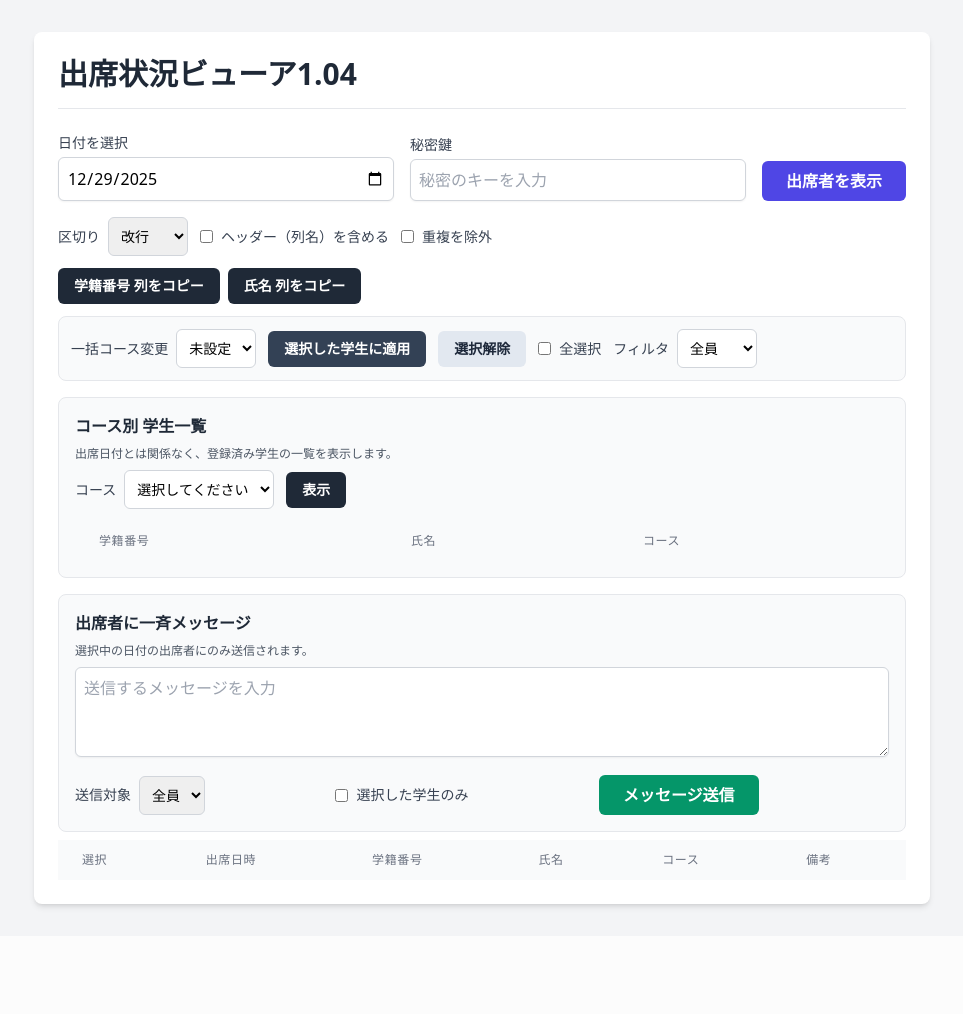
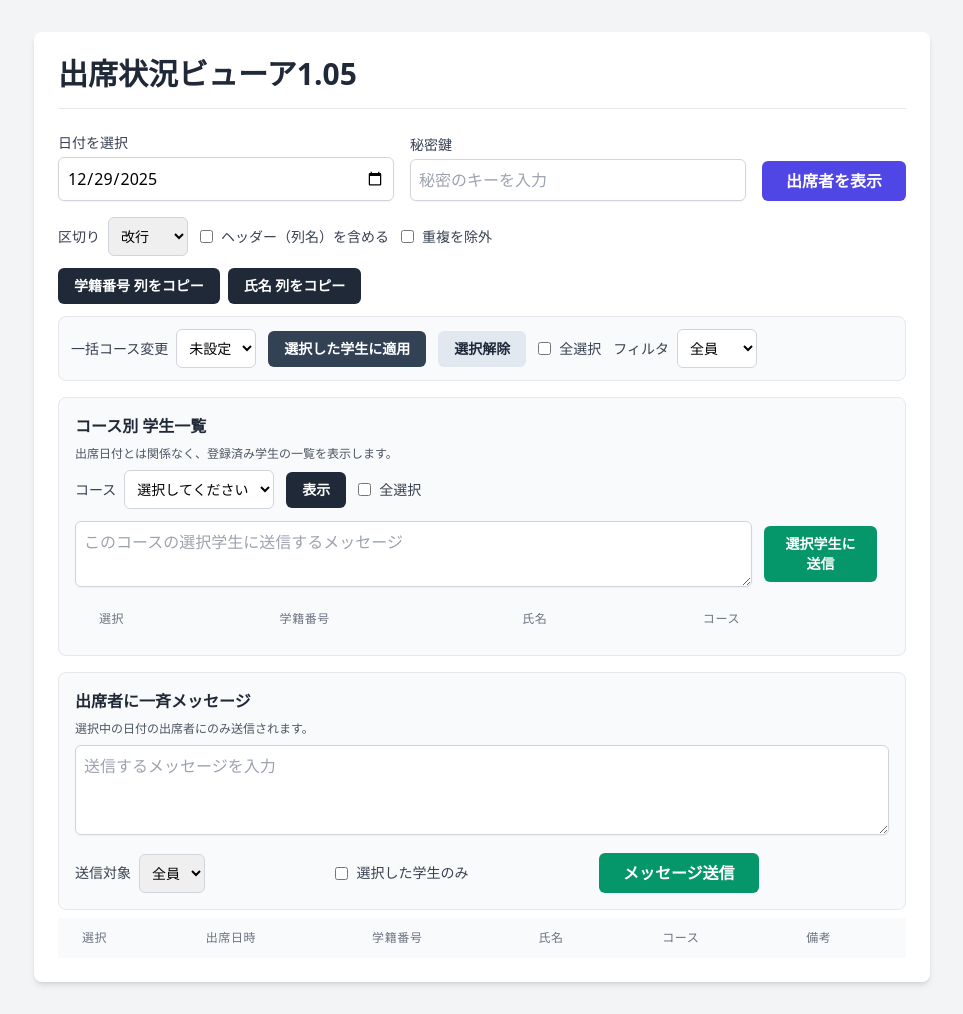
Before and after one commit to miiichiii/line-anatomy-bot, a Flask app: page /viewer in a window 1280 px wide. Shown: the whole page, without its empty margins (158-1121 px from the left). Before the commit the page ends 910 px from the top, so only its background shows below. Run offline with Flask 3, Linux system fonts and the light colour scheme; lists and menus that the app fills with data are empty; some libraries are stand-ins or nearby versions.

Commit message:
Allow messaging from course roster and bump to 1.05

```diff
--- a/app.py
+++ b/app.py
@@ -349,6 +349,7 @@ def students_by_course():
         for doc in docs:
             data = doc.to_dict() or {}
             results.append({
+                "user_id": doc.id,
                 "student_id": data.get('student_id', 'N/A'),
                 "name": data.get('name', 'N/A'),
                 "course": data.get('course', course)
@@ -358,6 +359,42 @@ def students_by_course():
     except Exception as e:
         logging.error(f"学生一覧取得エラー: {e}")
         return jsonify({"error": f"取得中にエラーが発生しました: {e}"}), 500
+
+# ★★★★★★★★★★★★★★★★★★★★★★★★★★★★★★★★★★★★★★★★★★★★★★★★★★★
+# ★【新規追加】学生一覧から選択した学生へメッセージ送信するAPIルート ★
+# ★★★★★★★★★★★★★★★★★★★★★★★★★★★★★★★★★★★★★★★★★★★★★★★★★★★
+@app.route("/send_message_students", methods=["POST"])
+def send_message_students():
+    data = request.get_json(silent=True) or {}
+    secret_key = data.get('key')
+    if secret_key != EXPORT_SECRET_KEY:
+        return jsonify({"error": "アクセス権がありません。"}), 403
+
+    message = (data.get('message') or '').strip()
+    user_ids = data.get('user_ids') or []
+    if not message:
+        return jsonify({"error": "メッセージが空です。"}), 400
+    if not isinstance(user_ids, list) or not user_ids:
+        return jsonify({"error": "送信対象が指定されていません。"}), 400
+
+    # 重複除外（順序維持）
+    seen = set()
+    targets = []
+    for uid in user_ids:
+        if not uid or uid in seen:
+            continue
+        seen.add(uid)
+        targets.append(uid)
+
+    failed = 0
+    for uid in targets:
+        try:
+            line_bot_api.push_message(uid, TextSendMessage(text=message))
+        except Exception as e:
+            logging.error(f"メッセージ送信エラー: {uid} {e}")
+            failed += 1
+
+    return jsonify({"sent": len(targets) - failed, "target": len(targets), "failed": failed})
 
 # --- メッセージハンドラ (省略... 変更なし) ---
 @handler.add(MessageEvent, message=TextMessage)
--- a/templates/viewer.html
+++ b/templates/viewer.html
@@ -3,12 +3,12 @@
 <head>
     <meta charset="UTF-8">
     <meta name="viewport" content="width=device-width, initial-scale=1.0">
-    <title>出席状況ビューア1.04</title>
+    <title>出席状況ビューア1.05</title>
     <script src="https://cdn.tailwindcss.com"></script>
 </head>
 <body class="bg-gray-100 min-h-screen flex flex-col items-center p-4 sm:p-8 font-sans">
     <div class="w-full max-w-4xl bg-white rounded-lg shadow-md p-6">
-        <h1 class="text-2xl sm:text-3xl font-bold text-gray-800 mb-6 border-b pb-4">出席状況ビューア1.04</h1>
+        <h1 class="text-2xl sm:text-3xl font-bold text-gray-800 mb-6 border-b pb-4">出席状況ビューア1.05</h1>
 
         <!-- Controls -->
         <div class="flex flex-col sm:flex-row sm:items-end gap-4 mb-4">
@@ -106,12 +106,25 @@
                 <button id="roster-fetch" class="w-full sm:w-auto bg-gray-800 text-white text-sm font-semibold py-2 px-4 rounded-md hover:bg-gray-900">
                     表示
                 </button>
+                <label class="inline-flex items-center gap-2 text-sm text-gray-700">
+                    <input type="checkbox" id="roster-select-all" class="rounded border-gray-300">
+                    全選択
+                </label>
                 <div id="roster-status" class="text-sm text-gray-600"></div>
+            </div>
+            <div class="flex flex-col sm:flex-row sm:items-center gap-3 mt-3">
+                <textarea id="roster-message" rows="2" placeholder="このコースの選択学生に送信するメッセージ"
+                    class="w-full p-2 border border-gray-300 rounded-md shadow-sm focus:ring-indigo-500 focus:border-indigo-500"></textarea>
+                <button id="roster-send" class="w-full sm:w-auto bg-emerald-600 text-white text-sm font-semibold py-2 px-4 rounded-md hover:bg-emerald-700">
+                    選択学生に送信
+                </button>
+                <div id="roster-send-status" class="text-sm text-gray-600"></div>
             </div>
             <div class="overflow-x-auto mt-3">
                 <table class="min-w-full divide-y divide-gray-200 select-none">
                     <thead class="bg-gray-50">
                         <tr>
+                            <th class="px-6 py-3 text-left text-xs font-medium text-gray-500 uppercase tracking-wider">選択</th>
                             <th class="px-6 py-3 text-left text-xs font-medium text-gray-500 uppercase tracking-wider">学籍番号</th>
                             <th class="px-6 py-3 text-left text-xs font-medium text-gray-500 uppercase tracking-wider">氏名</th>
                             <th class="px-6 py-3 text-left text-xs font-medium text-gray-500 uppercase tracking-wider">コース</th>
@@ -208,6 +221,10 @@
         const rosterFetchBtn = document.getElementById('roster-fetch');
         const rosterStatus = document.getElementById('roster-status');
         const rosterBody = document.getElementById('roster-body');
+        const rosterSelectAll = document.getElementById('roster-select-all');
+        const rosterMessage = document.getElementById('roster-message');
+        const rosterSendBtn = document.getElementById('roster-send');
+        const rosterSendStatus = document.getElementById('roster-send-status');
 
         const messageText = document.getElementById('message-text');
         const sendMessageBtn = document.getElementById('send-message');
@@ -497,6 +514,16 @@
         // --- course roster ---
         function buildRosterRow(student) {
             const tr = document.createElement('tr');
+            tr.dataset.userId = student.user_id;
+
+            const tdSelect = document.createElement('td');
+            tdSelect.className = 'px-6 py-4 whitespace-nowrap text-sm text-gray-900';
+            const chk = document.createElement('input');
+            chk.type = 'checkbox';
+            chk.className = 'roster-select rounded border-gray-300';
+            chk.dataset.userId = student.user_id;
+            tdSelect.appendChild(chk);
+            tr.appendChild(tdSelect);
 
             const tdId = document.createElement('td');
             tdId.className = 'px-6 py-4 whitespace-nowrap text-sm text-gray-900';
@@ -534,6 +561,7 @@
             rosterStatus.textContent = '取得中...';
             rosterStatus.className = 'text-sm text-blue-600';
             rosterBody.innerHTML = '';
+            rosterSelectAll.checked = false;
 
             try {
                 const response = await fetch(`/students_by_course?course=${encodeURIComponent(course)}&key=${encodeURIComponent(secretKey)}`);
@@ -564,6 +592,70 @@
 
         rosterFetchBtn.addEventListener('click', fetchRoster);
         rosterCourse.addEventListener('change', fetchRoster);
+
+        rosterSelectAll.addEventListener('change', () => {
+            const checked = rosterSelectAll.checked;
+            const boxes = rosterBody.querySelectorAll('input.roster-select');
+            boxes.forEach(b => { b.checked = checked; });
+        });
+
+        rosterSendBtn.addEventListener('click', async () => {
+            const secretKey = secretKeyInput.value;
+            const message = rosterMessage.value.trim();
+            const boxes = Array.from(rosterBody.querySelectorAll('input.roster-select')).filter(b => b.checked);
+            const userIds = boxes.map(b => b.dataset.userId);
+
+            if (!secretKey) {
+                rosterSendStatus.textContent = '秘密鍵を入力してください。';
+                rosterSendStatus.className = 'text-sm text-red-600';
+                return;
+            }
+            if (!message) {
+                rosterSendStatus.textContent = 'メッセージを入力してください。';
+                rosterSendStatus.className = 'text-sm text-red-600';
+                return;
+            }
+            if (userIds.length === 0) {
+                rosterSendStatus.textContent = '送信対象を選択してください。';
+                rosterSendStatus.className = 'text-sm text-red-600';
+                return;
+            }
+            if (!window.confirm(`選択した ${userIds.length} 名に送信します。よろしいですか？`)) {
+                return;
+            }
+
+            rosterSendStatus.textContent = '送信中...';
+            rosterSendStatus.className = 'text-sm text-blue-600';
+
+            try {
+                const response = await fetch('/send_message_students', {
+                    method: 'POST',
+                    headers: { 'Content-Type': 'application/json' },
+                    body: JSON.stringify({
+                        key: secretKey,
+                        message: message,
+                        user_ids: userIds
+                    })
+                });
+                if (response.status === 403) {
+                    throw new Error('アクセス権がありません。秘密鍵を確認してください。');
+                }
+                const data = await response.json();
+                if (!response.ok) {
+                    throw new Error(data.error || '送信に失敗しました。');
+                }
+                if (data.failed && data.failed > 0) {
+                    rosterSendStatus.textContent = `送信完了: ${data.sent}/${data.target}件（失敗 ${data.failed}件）`;
+                    rosterSendStatus.className = 'text-sm text-amber-600';
+                } else {
+                    rosterSendStatus.textContent = `送信完了: ${data.sent}/${data.target}件`;
+                    rosterSendStatus.className = 'text-sm text-green-600';
+                }
+            } catch (error) {
+                rosterSendStatus.textContent = `エラー: ${error.message}`;
+                rosterSendStatus.className = 'text-sm text-red-600';
+            }
+        });
 
         // --- bulk course update ---
         bulkApplyBtn.addEventListener('click', async () => {
```
